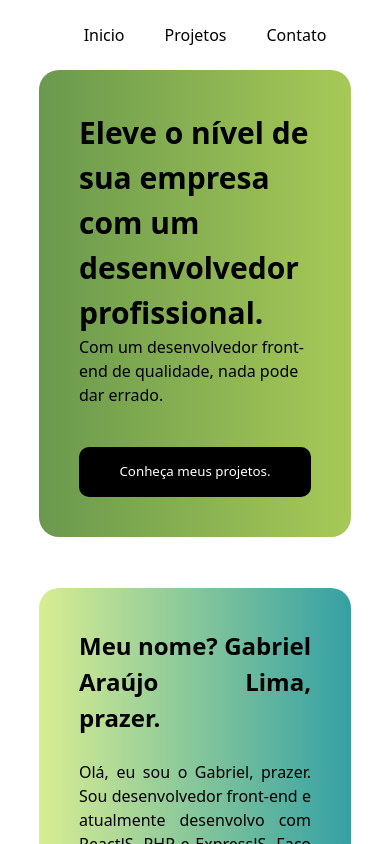
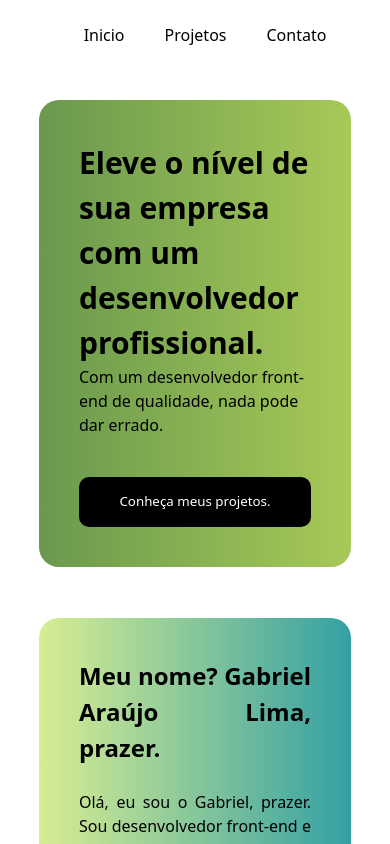
Before and after one commit to theMyntt/MyPortfolio, a React (Vite) app: page / in a window 390 px wide. Shown: the top 844 px of the page. Built offline with nearby package versions, Linux system fonts and the light colour scheme.

Commit message:
feat: Ajustes de design no mobile

```diff
--- a/src/Masterpage/index.scss
+++ b/src/Masterpage/index.scss
@@ -38,5 +38,10 @@ a:hover {
     }
     .header {
         justify-content: center;
+        position: fixed;
+        background-color: #fff;
+        top: 0;
+        left: 0;
+        right: 0;
     }
 }
--- a/src/pages/Home/index.jsx
+++ b/src/pages/Home/index.jsx
@@ -8,7 +8,7 @@ function toAbout() {
 
 export default function Home() {
   return (
-    <div>
+    <div className="container">
       <div className="brand">
         <h1 id="brand-text">
           Eleve o nível de sua empresa com um desenvolvedor profissional.
@@ -18,7 +18,7 @@ export default function Home() {
         </p>
         <button onClick={toAbout}>Conheça meus projetos.</button>
       </div>
-      <div className="container">
+      <div className="other">
         <div id="aboutMe">
           <div id="firstAboutMe">
             <h2>Meu nome? Gabriel Araújo Lima, prazer.</h2> <br />
--- a/src/pages/Home/index.scss
+++ b/src/pages/Home/index.scss
@@ -22,7 +22,7 @@
   font-size: 30px;
 }
 
-.container {
+.other {
   margin: 6vh 0 0 0;
 }
 
@@ -73,4 +73,7 @@
     width: 100%;
     height: 50px
   }
+  .container {
+    margin-top: 100px;
+  }
 }
--- a/src/pages/NotFound/index.jsx
+++ b/src/pages/NotFound/index.jsx
@@ -7,7 +7,7 @@ function back() {
 
 export default function NotFound() {
   return (
-    <div className="ops">
+    <div className="ops container">
       <div>
         <h1>Ops... não consegui encontrar essa página! Erro 404</h1>
         <p>
--- a/src/pages/Projects/index.jsx
+++ b/src/pages/Projects/index.jsx
@@ -2,7 +2,7 @@ import React from "react";
 
 export default function Projects() {
   return (
-    <div>
+    <div className="container">
       <h1>Projects</h1>
     </div>
   );
```
